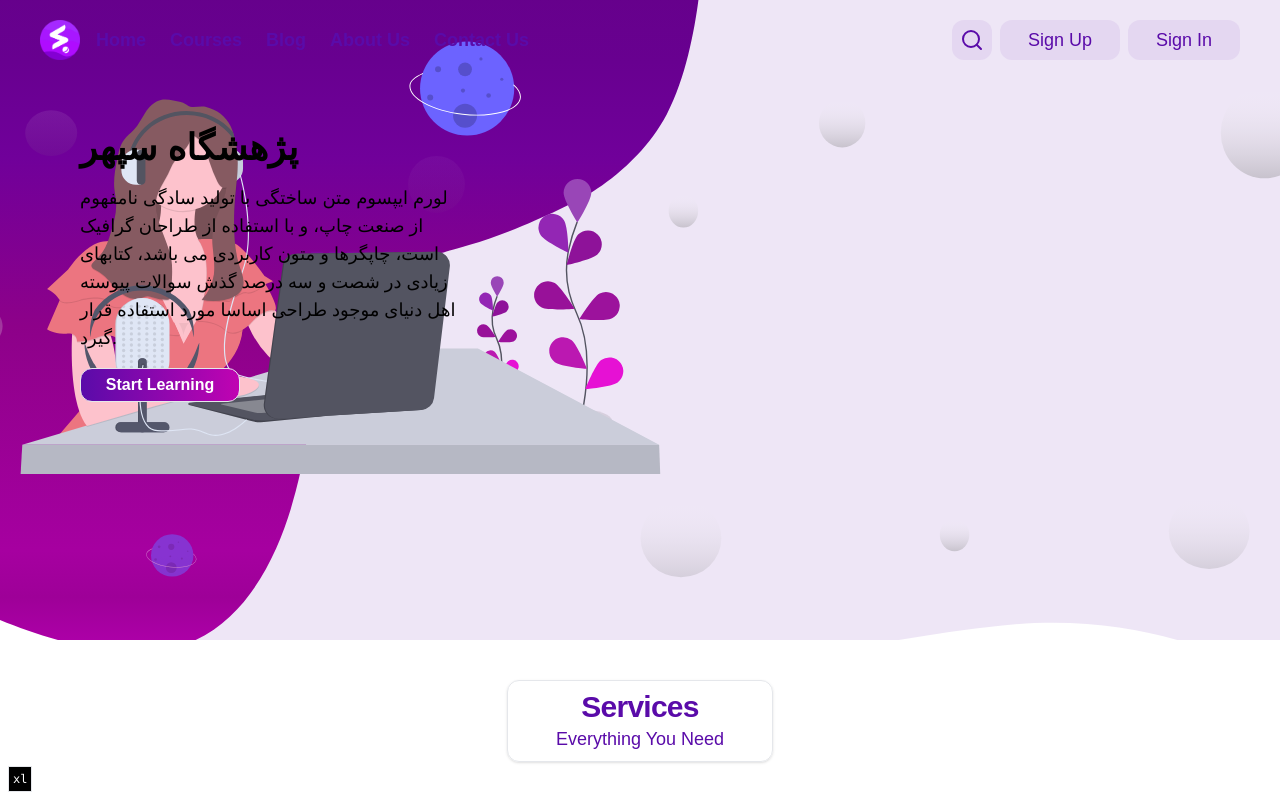
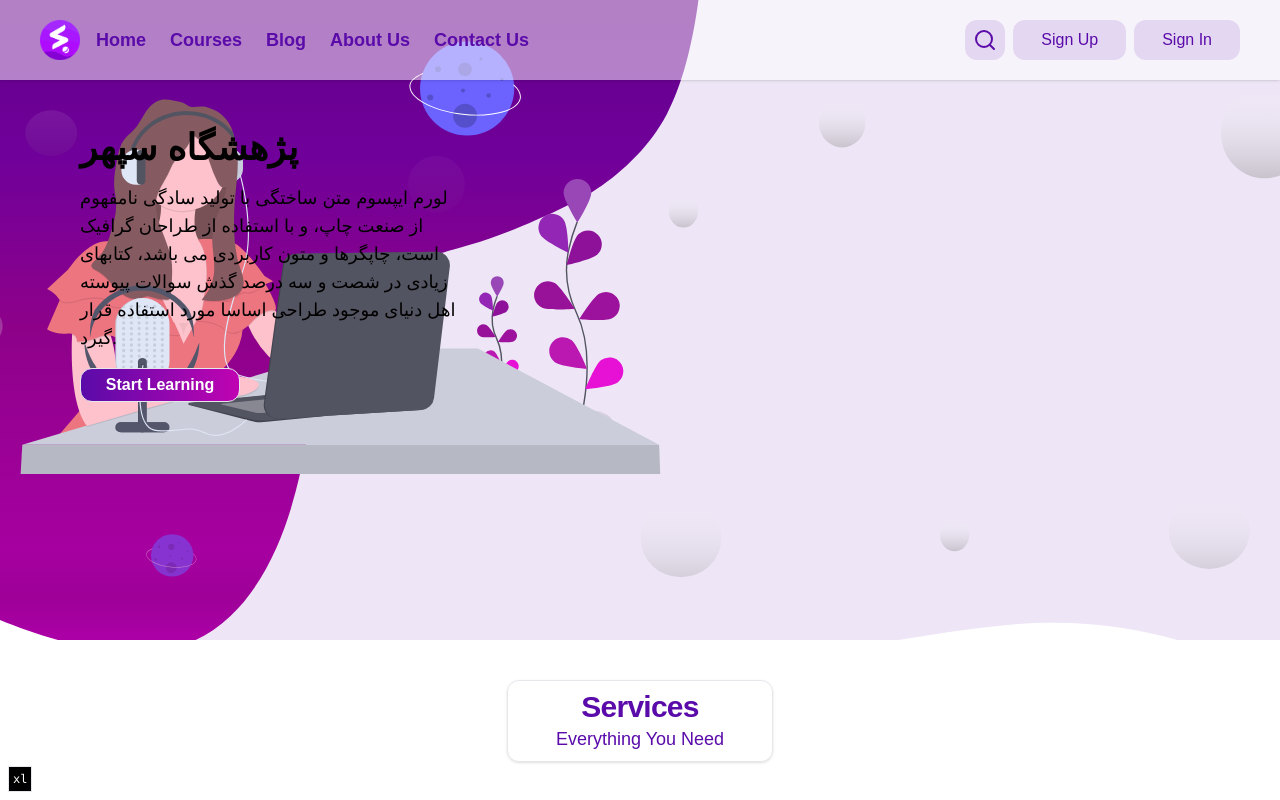
Before and after one commit to academy-react/luminous, a Next.js app: page /en in a window 1280 px wide. Shown: the top 800 px of the page. Built offline with nearby package versions, Linux system fonts and the light colour scheme; a web font is replaced by a local one.

Commit message:
refactor: header

```diff
--- a/src/components/layout/header/header.tsx
+++ b/src/components/layout/header/header.tsx
@@ -12,15 +12,17 @@ import { headerMenuOptions } from "@/dict/lobby/header.dict";
 import type { Locale } from "#/i18n.config";
 
 const Header = ({ lang }: { lang: Locale }) => {
-  const [backgroundColor, setBackgroundColor] = useState("bg-transparent");
+  const [backgroundOpacity, setBackgroundOpacity] = useState(
+    "bg-opacity-50 dark:bg-opacity-50"
+  );
 
   const handleScroll = () => {
-    const scrollPosition = window.pageYOffset;
+    const scrollPosition = window.scrollY;
 
     if (scrollPosition > 0) {
-      setBackgroundColor("bg-white dark:bg-black shadow");
+      setBackgroundOpacity("bg-opacity-100  dark:bg-opacity-100");
     } else {
-      setBackgroundColor("bg-transparent");
+      setBackgroundOpacity("bg-opacity-50  dark:bg-opacity-50");
     }
   };
 
@@ -35,8 +37,8 @@ const Header = ({ lang }: { lang: Locale }) => {
   return (
     <header
       className={cn(
-        "fixed z-50 mx-auto flex h-16 w-full items-center justify-between px-4 py-3 transition-all duration-300 sm:px-5 lg:h-20 lg:px-10 lg:py-5",
-        backgroundColor
+        "fixed z-50 mx-auto flex h-16 w-full items-center justify-between bg-white px-4 py-3.5 shadow transition-all duration-300 dark:bg-black sm:px-5 lg:h-20 lg:px-10 lg:py-5",
+        backgroundOpacity
       )}
     >
       {/* Routes Nav Bar */}
@@ -50,16 +52,14 @@ const Header = ({ lang }: { lang: Locale }) => {
           />
         </Link>
         <div className="hidden w-full md:block md:w-auto">
-          <ul className="flex gap-6">
+          <ul className="flex gap-4 lg:gap-6">
             {headerMenuOptions.map((item) => (
               <li key={item.id}>
                 <Link
                   href={`/${lang}/${item.href}`}
                   className={cn(
-                    "font-semibold text-purple-text decoration-1 underline-offset-[12px] hover:underline",
-                    lang === "en"
-                      ? "text-base capitalize lg:text-lg"
-                      : "text-lg lg:text-xl"
+                    "text-base font-semibold text-purple-text decoration-1 underline-offset-[12px] hover:underline lg:text-lg",
+                    lang === "en" ? "capitalize" : ""
                   )}
                 >
                   {item.title[lang]}
@@ -80,12 +80,7 @@ const Header = ({ lang }: { lang: Locale }) => {
           <div className="flex aspect-square h-full cursor-pointer items-center justify-center rounded-xl bg-purple-btn text-purple-text transition hover:bg-white">
             <Search />
           </div>
-          <div
-            className={cn(
-              "flex h-full gap-2",
-              lang === "en" ? "text-base lg:text-lg" : "text-lg lg:text-xl"
-            )}
-          >
+          <div className="flex h-full gap-2">
             <Link
               href={`/${lang}/sign-up`}
               className="flex h-full items-center justify-center rounded-xl bg-purple-btn px-7 text-center text-purple-text transition hover:bg-white"
```
